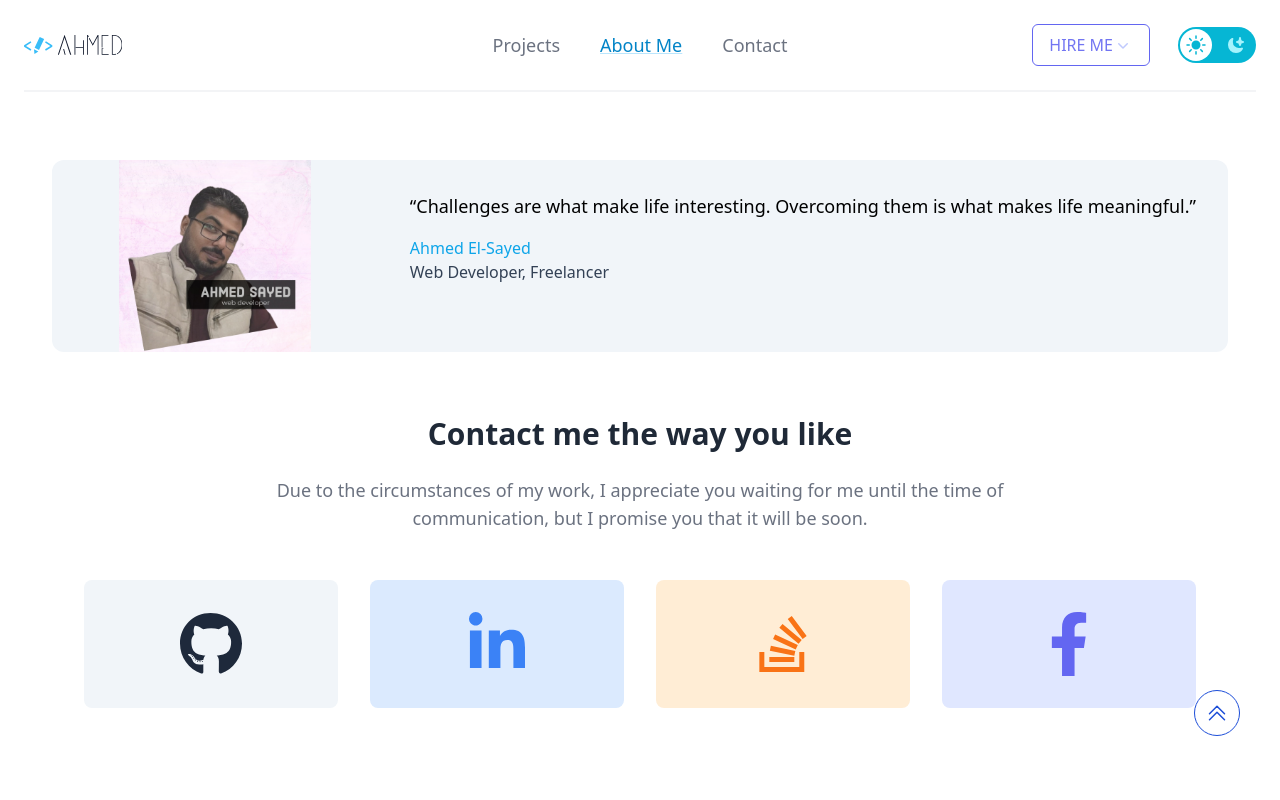
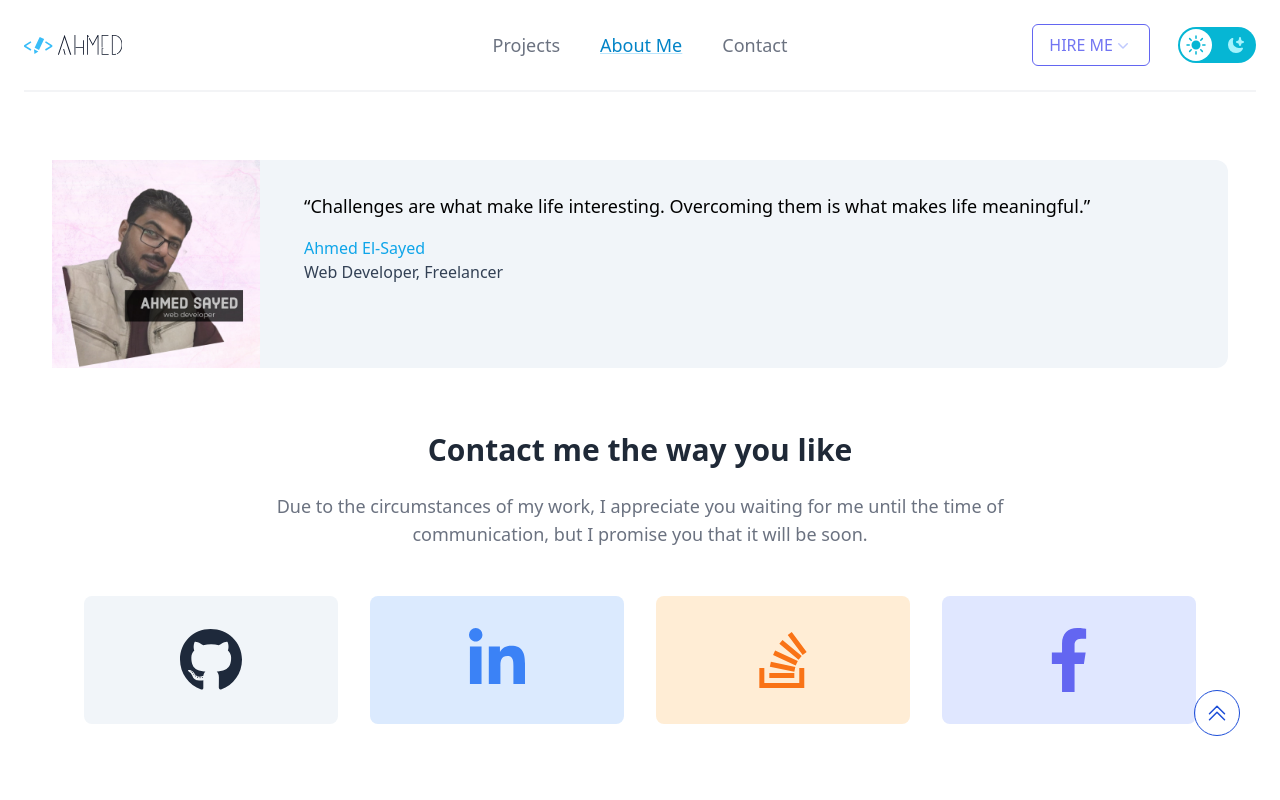
Before and after one commit to MrAhmedElsayed/my-stoman-portfolio, a Vue app: page /about in a window 1280 px wide. Shown: the top 800 px of the page. Built offline with nearby package versions, Linux system fonts and the light colour scheme.

Commit message:
edite about image position

```diff
--- a/src/components/projects/ProjectsGrid.vue
+++ b/src/components/projects/ProjectsGrid.vue
@@ -50,7 +50,7 @@
             aria-label="Name"
           />
         </div>
-        <ProjectsFilter @filter="selectedCategory = $event" />
+        <ProjectsFilter select="projects" @filter="selectedCategory = $event" />
       </div>
     </div>
 
--- a/src/views/AboutView.vue
+++ b/src/views/AboutView.vue
@@ -4,11 +4,9 @@
       class="md:flex bg-slate-100 rounded-xl p-8 md:p-0 dark:bg-slate-800"
     >
       <img
-        class="w-24 h-24 md:w-48 md:h-auto md:rounded-none rounded-full mx-auto"
+        class="w-32 h-32 md:w-52 md:h-auto md:rounded-none rounded-full mx-auto md:ml-0 md:mr-3"
         src="@/assets/images/ahmed.jpg"
-        alt=""
-        width="384"
-        height="512"
+        alt="profile image"
       />
       <div class="pt-6 md:p-8 text-center md:text-left space-y-4">
         <blockquote>
```
Also changed, not shown: src/components/ThemeSwitcher.vue (+20 -0 lines).
